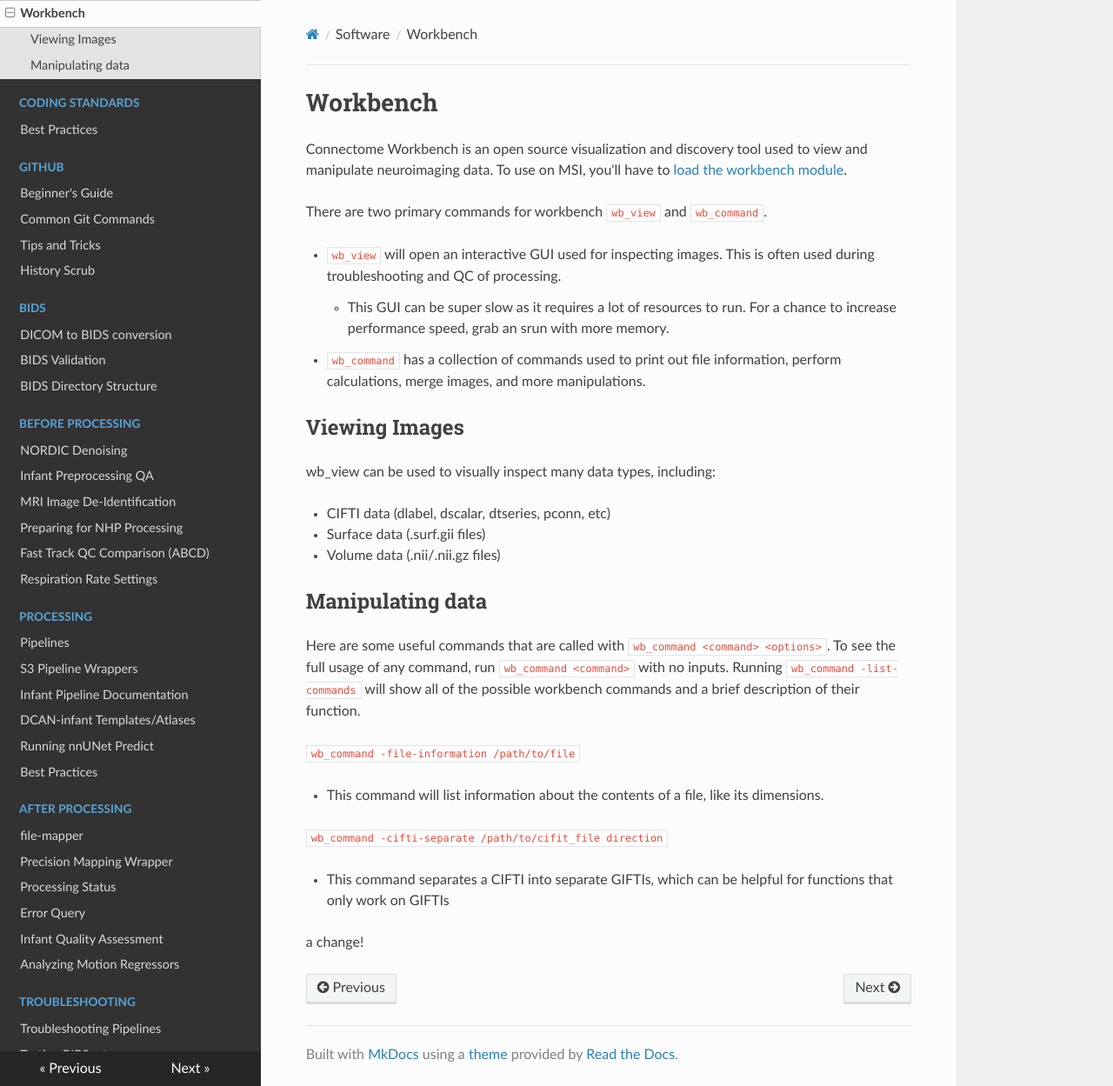
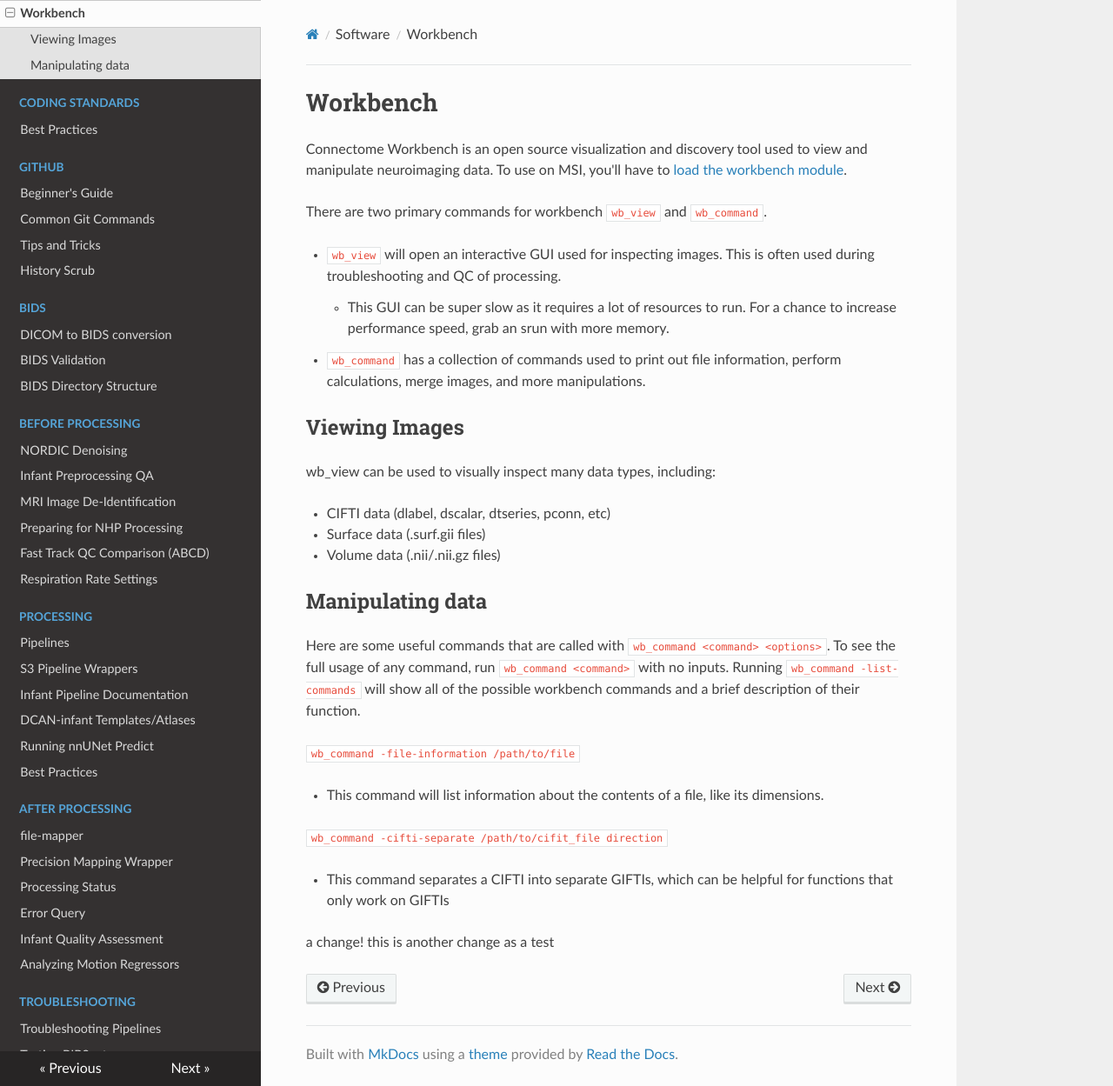
Before and after one commit to DCAN-Labs/cdni-brain, an MkDocs documentation site: the page built from docs/workbench.md, in a window 1280 px wide and 1249 px high. Shown: the whole window at 87% size. Built offline with MkDocs 1.6.1, drawn with Linux system fonts in a browser that asks for light colours; nearby versions of some CDN libraries.

Commit message:
test change

```diff
--- a/docs/workbench.md
+++ b/docs/workbench.md
@@ -33,3 +33,4 @@ Here are some useful commands that are called with `wb_command <command> <option
 - This command separates a CIFTI into separate GIFTIs, which can be helpful for functions that only work on GIFTIs
 
 a change!
+this is another change as a test
```
